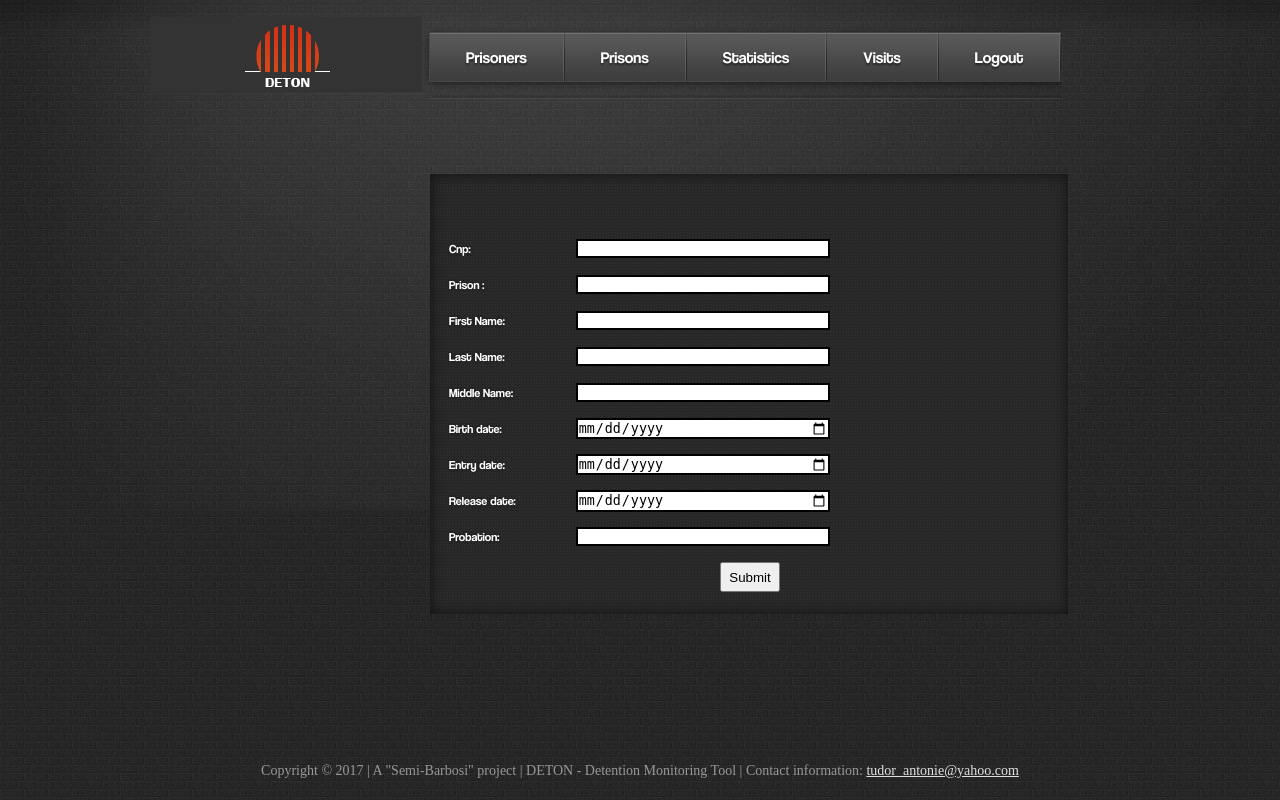
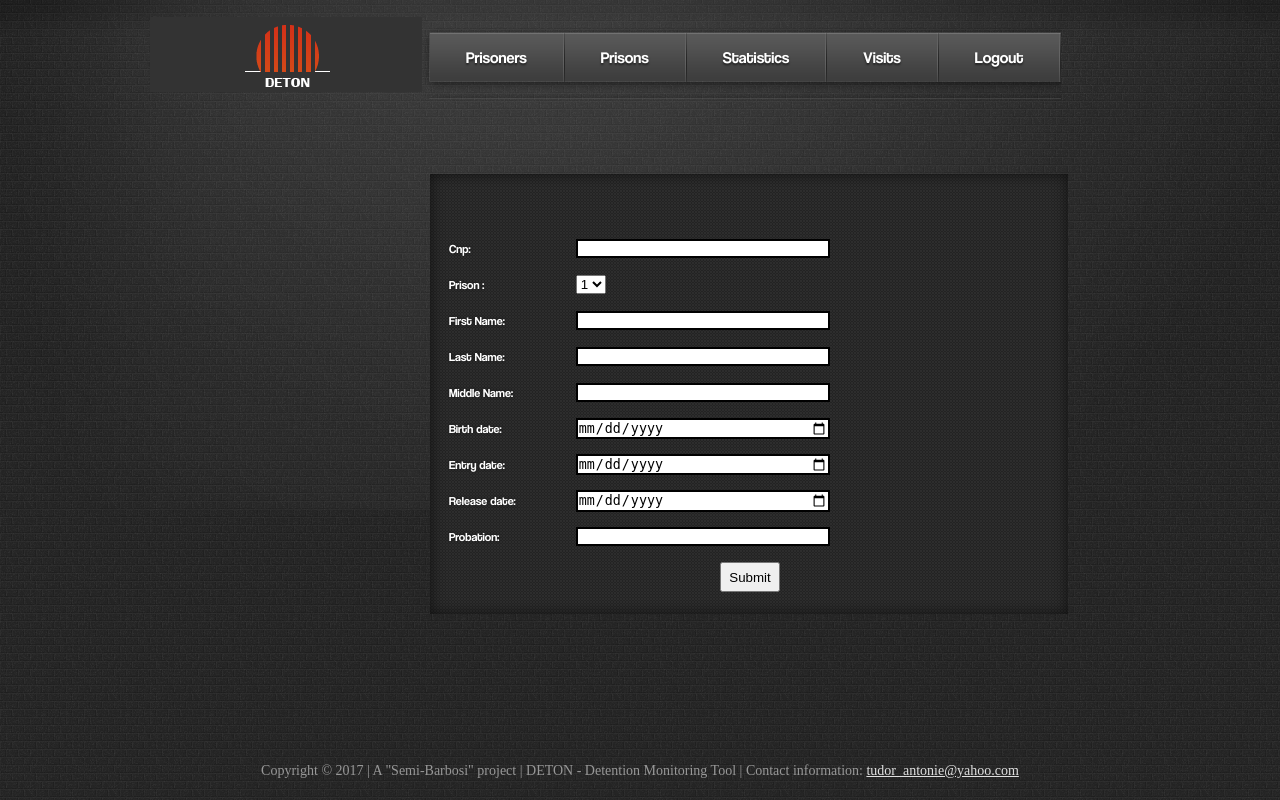
Before and after one commit to razvannica/DETON, a PHP site: page /xe/AddPrisoner.php in a window 1280 px wide. Run offline with PHP 8.4, Linux system fonts and the light colour scheme.

Commit message:
Update AddPrisoner.php

```diff
--- a/front-end/AddPrisoner.php
+++ b/front-end/AddPrisoner.php
@@ -39,8 +39,13 @@
                                         <tr>
                                             <td>Prison :</td>
                                             <td>
-                                                <input type="text" name="first_name"
-                                                       style="width:250px; border:2px solid ;"/></td>
+                                                <select>
+                                                    <option value="prison1">1</option>
+                                                    <option value="prison2">2</option>
+                                                    <option value="prison3">3</option>
+                                                    <option value="prison4">4</option>
+                                                    <option value="prison5">5</option>
+                                                </select>
                                         </tr>
                                         <tr>
                                             <td colspan="2" style="height:10px"></td>
```
